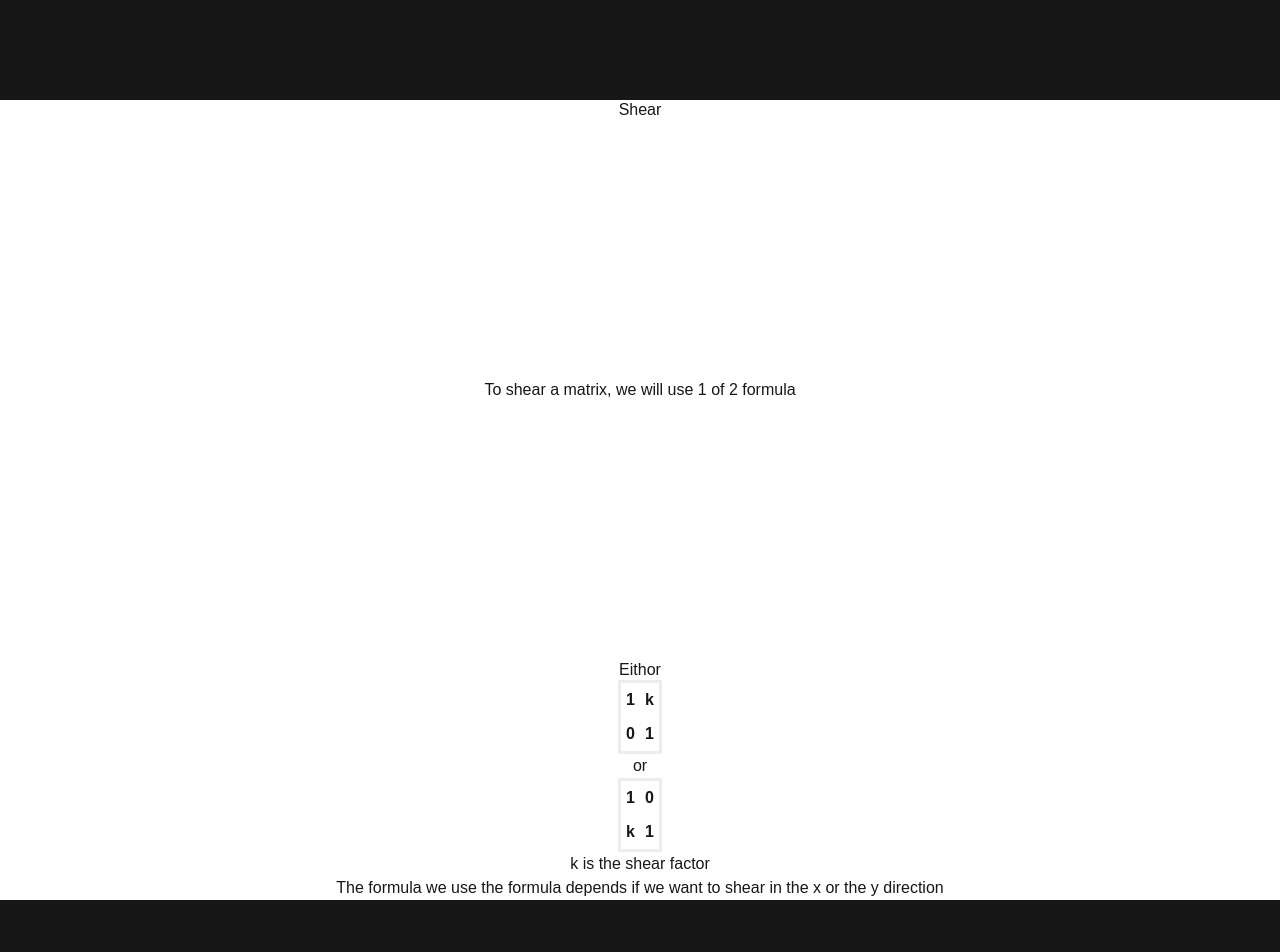
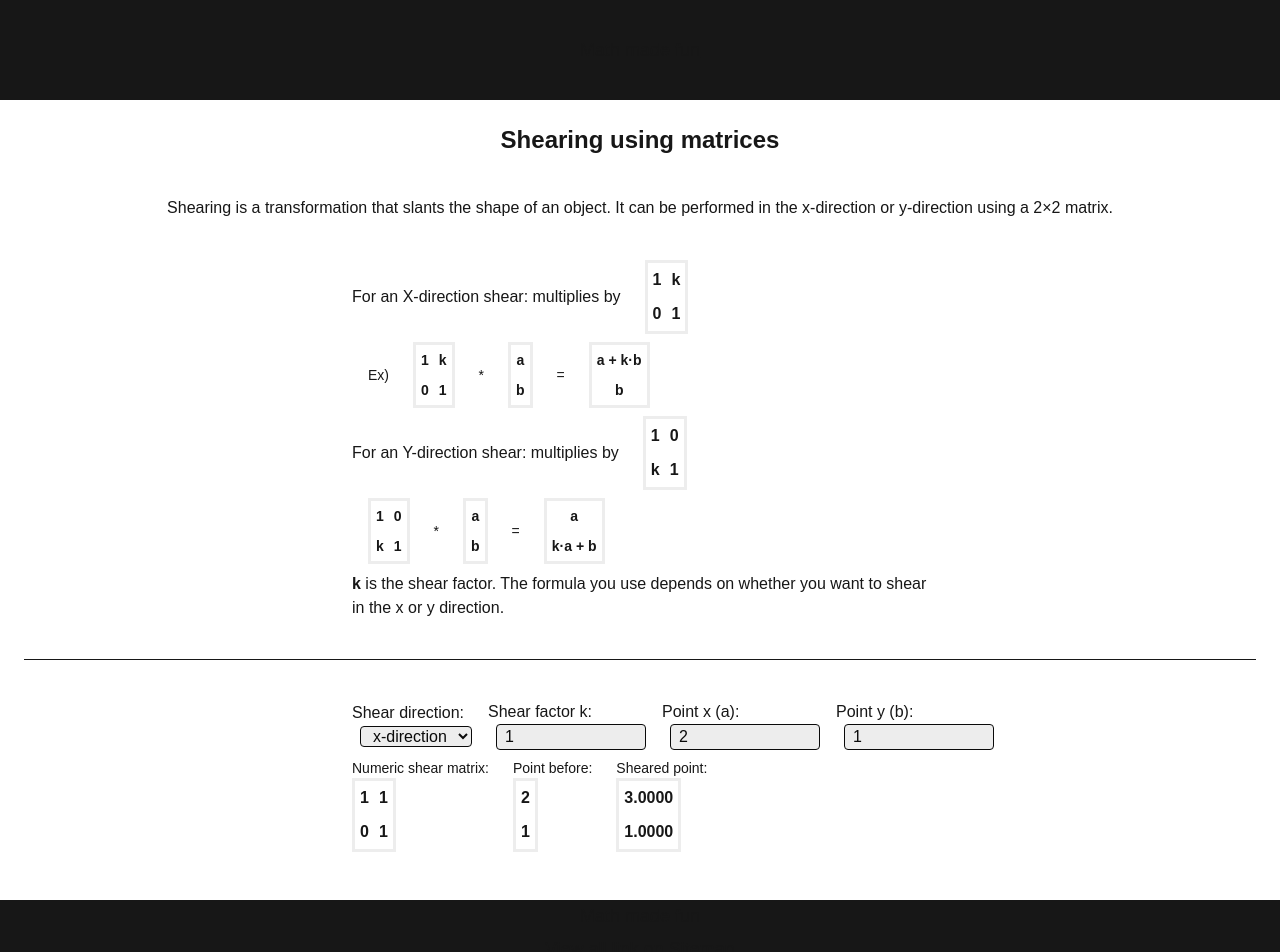
Before and after one commit to RisingSatalite/math-made-fun, a Next.js app: page /advance/geometryTransformations/shear in a window 1280 px wide. Shown: the top 952 px of the page. Built offline with nearby package versions, Linux system fonts and the light colour scheme.

Commit message:
better shear component

```diff
--- a/src/app/advance/geometryTransformations/shear/page.js
+++ b/src/app/advance/geometryTransformations/shear/page.js
@@ -1,16 +1,147 @@
+'use client';
+
+import { useState, useMemo } from "react";
 import MatrixDisplayer from "@/components/matrixDisplayer";
 
 export default function Shear() {
+  // State for shear factor, direction, and point
+  const [k, setK] = useState(1);
+  const [direction, setDirection] = useState("x"); // "x" or "y"
+  const [a, setA] = useState(2);
+  const [b, setB] = useState(1);
+
+  // Compute numeric shear matrix
+  const numericShearMatrix = useMemo(() => {
+    const kv = Number(k) || 0;
+    if (direction === "x") {
+      return [
+        [1, kv],
+        [0, 1],
+      ];
+    } else {
+      return [
+        [1, 0],
+        [kv, 1],
+      ];
+    }
+  }, [k, direction]);
+
+  // Multiply matrix by vector [a, b]
+  const shearedPoint = useMemo(() => {
+    const m = numericShearMatrix;
+    const av = Number(a) || 0;
+    const bv = Number(b) || 0;
+    const x = m[0][0] * av + m[0][1] * bv;
+    const y = m[1][0] * av + m[1][1] * bv;
+    const format = (n) => Number.parseFloat(n).toFixed(4);
+    return [[format(x)], [format(y)]];
+  }, [numericShearMatrix, a, b]);
+
   return (
-    <div className="grid grid-rows-[20px_1fr_20px] items-center justify-items-center min-h-screen">
-      <p>Shear</p>
-      <p>To shear a matrix, we will use 1 of 2 formula</p>
-      Eithor
-      <MatrixDisplayer matrix={[[1,"k"],[0,1]]}/>
-      or
-      <MatrixDisplayer matrix={[[1,0],["k",1]]}/>
-      <p>k is the shear factor</p>
-      <p>The formula we use the formula depends if we want to shear in the x or the y direction</p>
+    <div className="grid items-start justify-items-center min-h-screen gap-4 p-6">
+      <h1 className="text-2xl font-semibold">Shearing using matrices</h1>
+
+      <p>
+        Shearing is a transformation that slants the shape of an object. It can be
+        performed in the x-direction or y-direction using a 2×2 matrix.
+      </p>
+
+      <div className="space-y-2 w-full max-w-xl">
+        <div className="flex gap-6 items-center">
+          For an X-direction shear: multiplies by
+          <MatrixDisplayer
+            matrix={[[1, "k"], [0, 1]]}
+            className="inline-block ml-2"
+          />
+          </div>
+        <div className="ml-4 text-sm flex gap-6 items-center">
+            Ex)
+            <MatrixDisplayer matrix={[[1, "k"], [0, 1]]} /> *{" "}
+            <MatrixDisplayer matrix={[["a"], ["b"]]} /> ={" "}
+            <MatrixDisplayer matrix={[[`a + k·b`], ["b"]]} />
+        </div>
+        <div className="flex gap-6 items-center">
+          For an Y-direction shear: multiplies by
+          <MatrixDisplayer
+            matrix={[[1, 0], ["k", 1]]}
+            className="inline-block ml-2"
+          />
+        </div>
+        <div className="ml-4 text-sm flex gap-6 items-center">
+
+            <MatrixDisplayer matrix={[[1, 0], ["k", 1]]} /> *{" "}
+            <MatrixDisplayer matrix={[["a"], ["b"]]} /> ={" "}
+            <MatrixDisplayer matrix={[[`a`], ["k·a + b"]]} />
+        </div>
+        <p>
+          <b>k</b> is the shear factor. The formula you use depends on whether
+          you want to shear in the x or y direction.
+        </p>
+      </div>
+
+      <hr className="w-full" />
+
+      {/* Interactive section */}
+      <div className="w-full max-w-xl space-y-2">
+        <div className="flex gap-4 items-center">
+          <label>
+            Shear direction:
+            <select
+              value={direction}
+              onChange={(e) => setDirection(e.target.value)}
+              className="ml-2 border rounded px-2"
+            >
+              <option value="x">x-direction</option>
+              <option value="y">y-direction</option>
+            </select>
+          </label>
+          <label>
+            Shear factor k:
+            <input
+              type="number"
+              step="any"
+              value={k}
+              onChange={(e) => setK(e.target.value)}
+              className="ml-2 border rounded px-2"
+            />
+          </label>
+          <label>
+            Point x (a):
+            <input
+              type="number"
+              step="any"
+              value={a}
+              onChange={(e) => setA(e.target.value)}
+              className="ml-2 border rounded px-2"
+            />
+          </label>
+          <label>
+            Point y (b):
+            <input
+              type="number"
+              step="any"
+              value={b}
+              onChange={(e) => setB(e.target.value)}
+              className="ml-2 border rounded px-2"
+            />
+          </label>
+        </div>
+
+        <div className="flex gap-6 items-center">
+          <div>
+            <p className="text-sm">Numeric shear matrix:</p>
+            <MatrixDisplayer matrix={numericShearMatrix} />
+          </div>
+          <div>
+            <p className="text-sm">Point before:</p>
+            <MatrixDisplayer matrix={[[a], [b]]} />
+          </div>
+          <div>
+            <p className="text-sm">Sheared point:</p>
+            <MatrixDisplayer matrix={shearedPoint} />
+          </div>
+        </div>
+      </div>
     </div>
   );
 }
```
